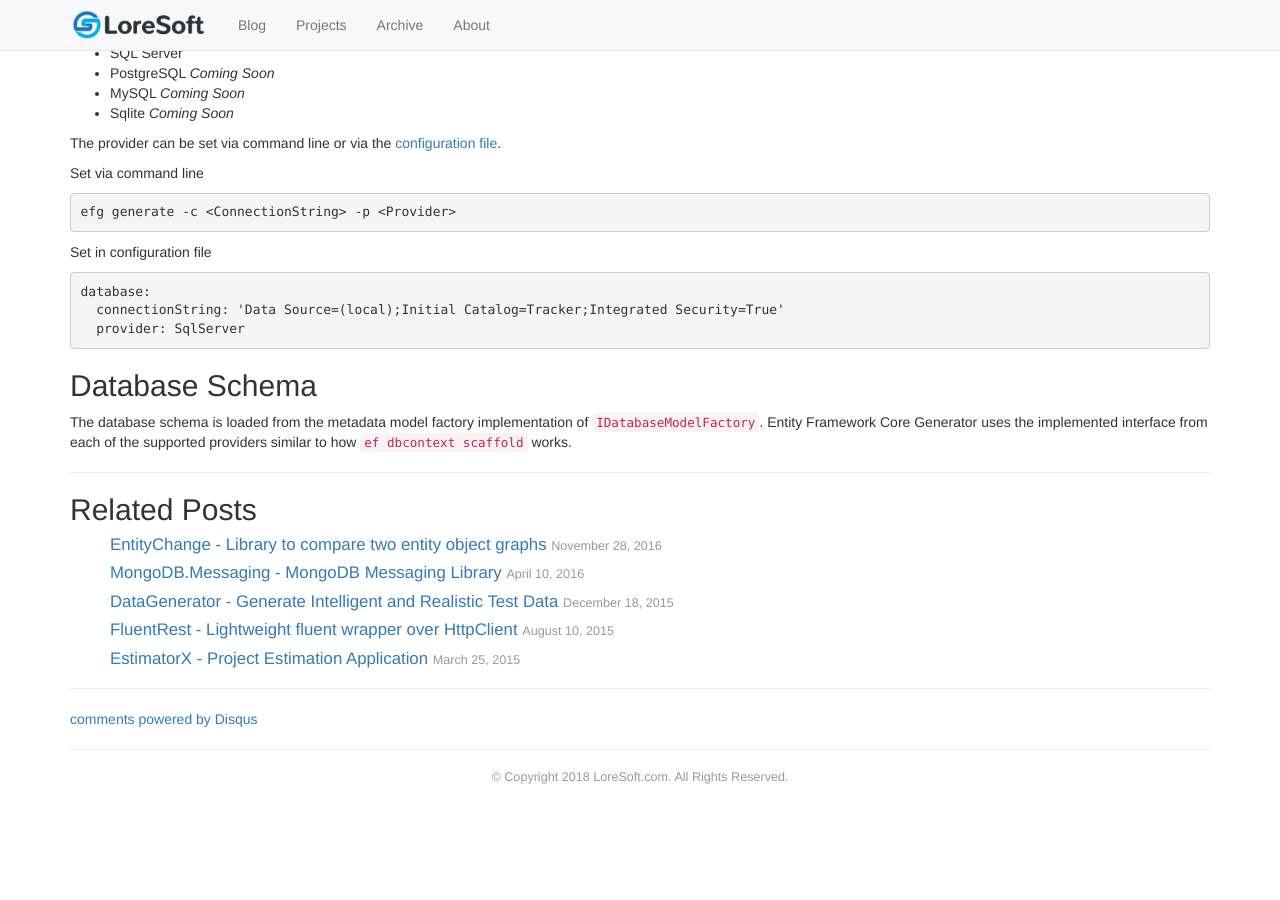
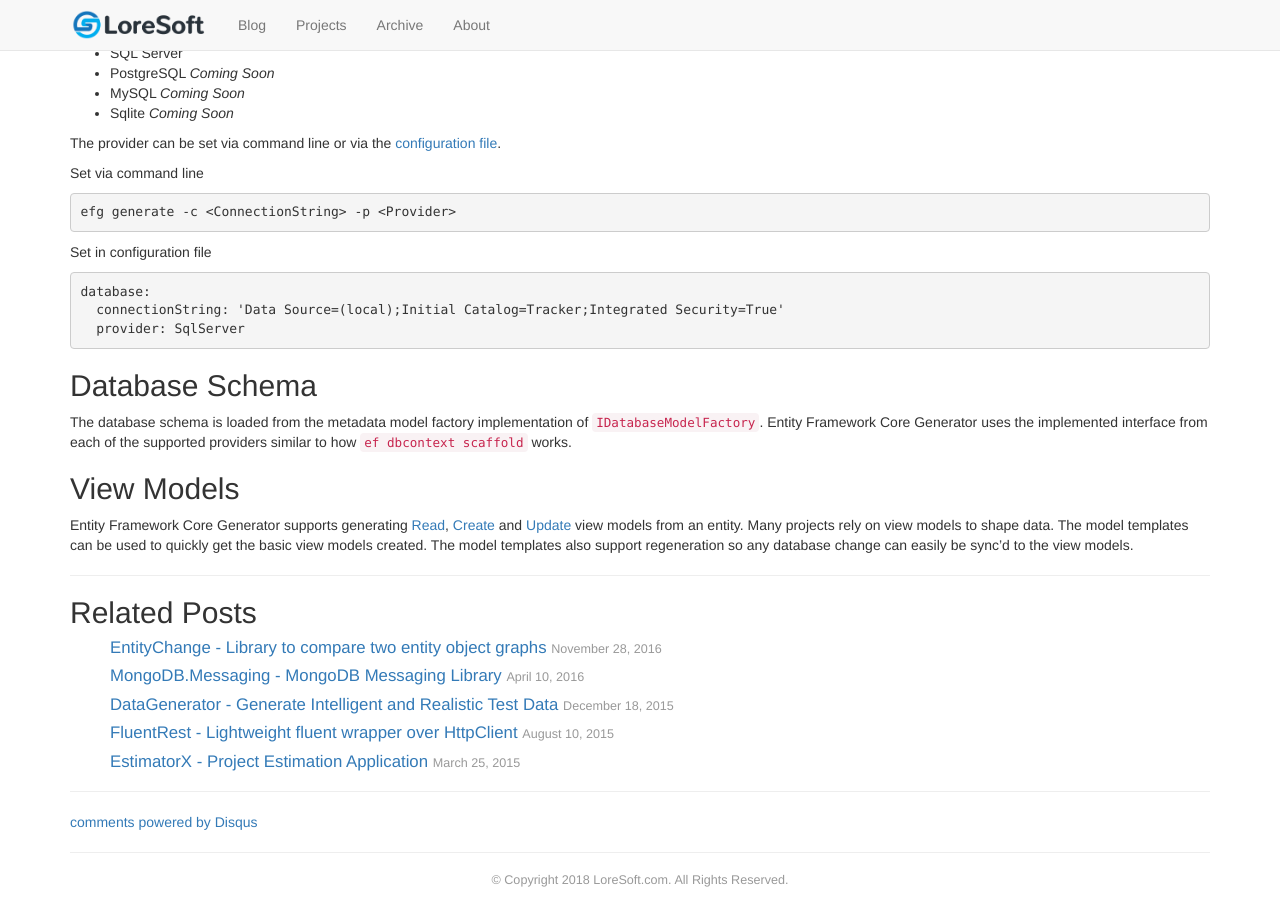
Before and after one commit to loresoft/loresoft.github.io, a Jekyll site: the page built from _posts/2018-11-14-Entity-Framework-Core-Generator.md, in a window 1280 px wide and 900 px high, scrolled down 2454 px. Built offline with Jekyll 4.4.1, drawn with Linux system fonts in a browser that asks for light colours; nearby versions of some CDN libraries; comment, search, counter and statistics services are not loaded; before the commit the page ends 3251 px from its top, so only the background shows below that; some of the changed text lies outside the part shown.

Commit message:
Update 2018-11-14-Entity-Framework-Core-Generator.md

```diff
--- a/_posts/2018-11-14-Entity-Framework-Core-Generator.md
+++ b/_posts/2018-11-14-Entity-Framework-Core-Generator.md
@@ -158,3 +158,7 @@ database:
 ## Database Schema
 
 The database schema is loaded from the metadata model factory implementation of `IDatabaseModelFactory`.  Entity Framework Core Generator uses the implemented interface from each of the supported providers similar to how `ef dbcontext scaffold` works.
+
+## View Models
+
+Entity Framework Core Generator supports generating [Read](https://efg.loresoft.com/en/latest/md/read/), [Create](https://efg.loresoft.com/en/latest/md/create/) and [Update](https://efg.loresoft.com/en/latest/md/update/) view models from an entity.  Many projects rely on view models to shape data.  The model templates can be used to quickly get the basic view models created.  The model templates also support regeneration so any database change can easily be sync'd to the view models.
```
Also changed, not shown: other parts of _posts/2018-11-14-Entity-Framework-Core-Generator.md (+6 -6 lines).
